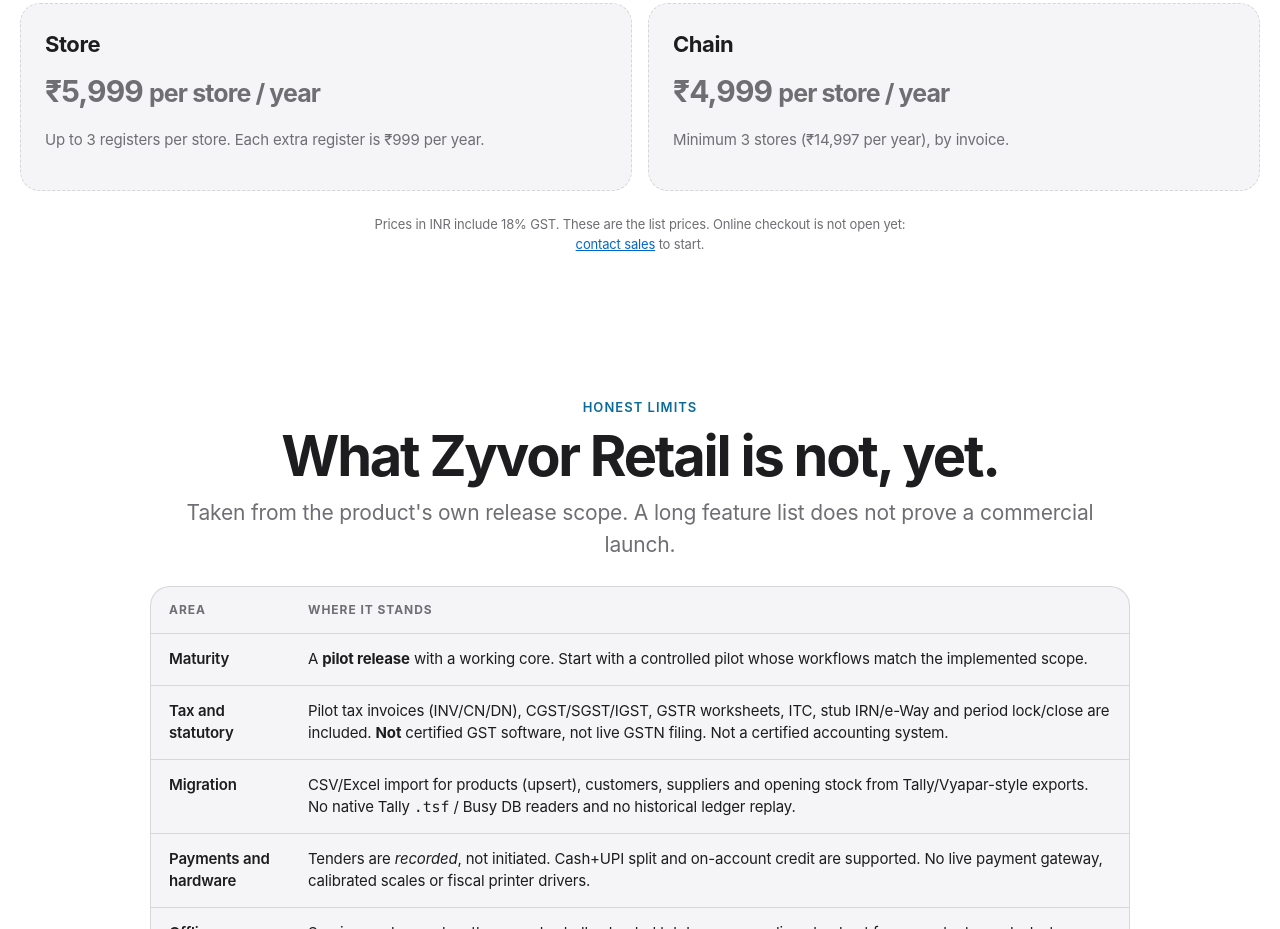
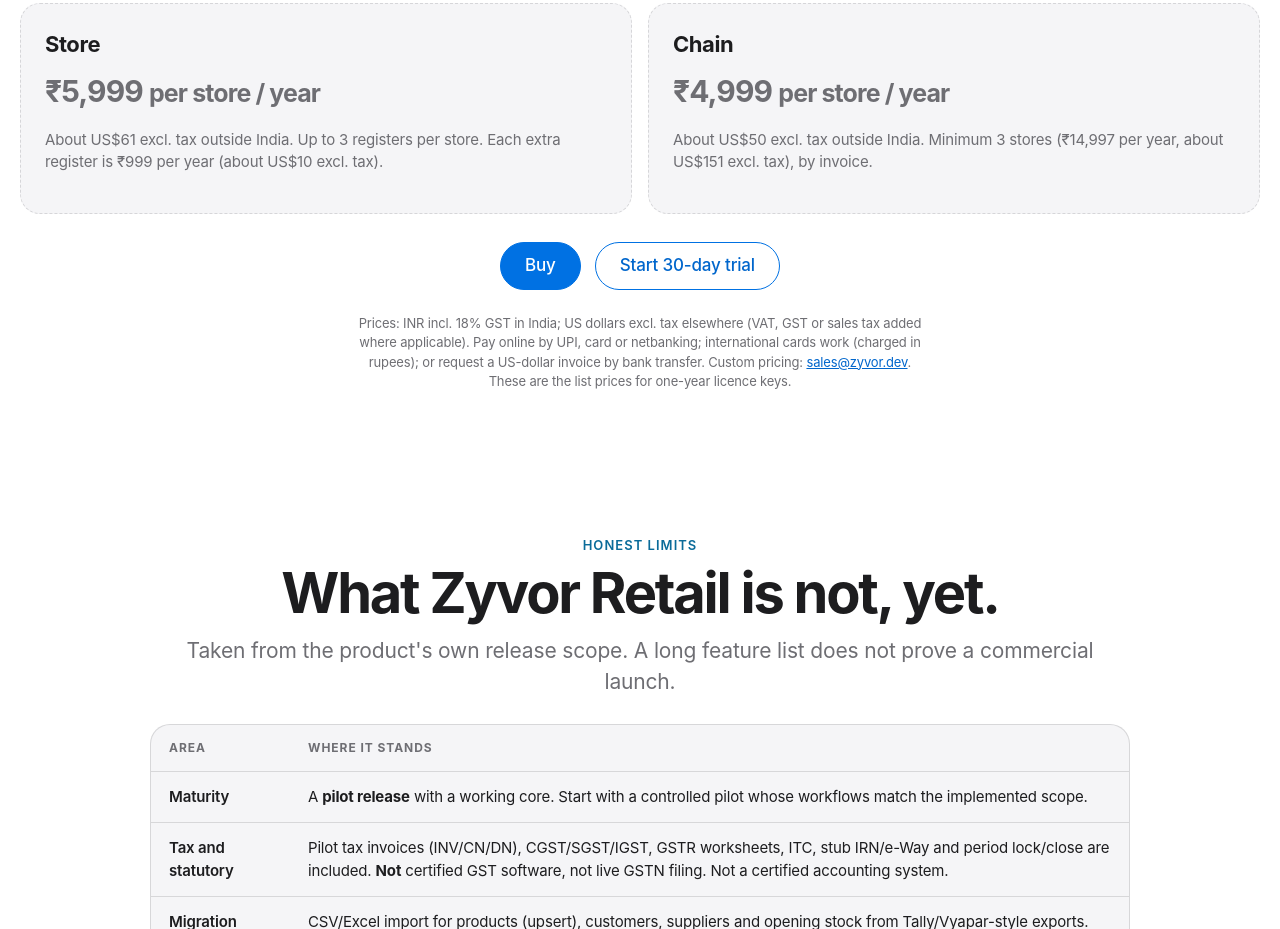
Before and after one commit to zyvorai/zyvor-retail-site, a plain HTML site: page index.html in a window 1280 px wide. Shown: the part 9512-10441 px from the top of the page. Drawn offline with Linux system fonts and the light colour scheme.

Commit message:
Worldwide prices: INR incl. GST in India, US dollars excl. tax elsewhere
Co-Authored-By: Claude Sonnet 5.5 <noreply@anthropic.com>

```diff
--- a/index.html
+++ b/index.html
@@ -21,7 +21,7 @@
 <meta name="twitter:title" content="Zyvor Retail · Every store. Every detail. One place.">
 <meta name="twitter:description" content="POS, stock, purchasing, pickup storefront and bookkeeping for multi-store retail.">
 <meta name="twitter:image" content="https://zyvorai.github.io/zyvor-retail-site/assets/og.png">
-<script type="application/ld+json">{"@context":"https://schema.org","@type":"SoftwareApplication","name":"Zyvor Retail","applicationCategory":"BusinessApplication","operatingSystem":"macOS, Windows, Linux, containers, Kubernetes","description":"Retail application for a company with several stores: point of sale, batch and expiry stock ledger, purchasing, customers, loyalty, pickup storefront and double-entry bookkeeping.","publisher":{"@type":"Organization","name":"Zyvor AI Labs"},"url":"https://zyvorai.github.io/zyvor-retail-site/"}</script>
+<script type="application/ld+json">{"@context":"https://schema.org","@type":"SoftwareApplication","name":"Zyvor Retail","applicationCategory":"BusinessApplication","operatingSystem":"macOS, Windows, Linux, containers, Kubernetes","description":"Retail application for a company with several stores: point of sale, batch and expiry stock ledger, purchasing, customers, loyalty, pickup storefront and double-entry bookkeeping.","publisher":{"@type":"Organization","name":"Zyvor AI Labs"},"url":"https://zyvorai.github.io/zyvor-retail-site/","offers":[{"@type":"Offer","name":"Store licence, per store per year (India, incl. 18% GST)","price":"5999","priceCurrency":"INR","url":"https://zyvor.dev/buy"},{"@type":"Offer","name":"Store licence, per store per year (outside India, excl. tax)","price":"61","priceCurrency":"USD","url":"https://zyvor.dev/buy"}]}</script>
 <script src="theme.js"></script>
 <link rel="stylesheet" href="site.css">
 </head>
@@ -188,10 +188,11 @@
 <section id="pricing">
   <div class="center"><p class="kicker">Trial and pricing</p><h2>30 days free, then a licence key.</h2><p class="sub">Zyvor Retail uses the same licence model as our Mac apps. Ask <a href="mailto:sales@zyvor.dev?subject=Zyvor%20Retail%20trial%20key">sales@zyvor.dev</a> for a free 30-day trial key and paste it under <b>Enter licence key</b> in the app (Zyvor Retail 0.32.0 and later). A paid licence is a one-year key. Enforcement is soft: with no key, an expired trial or an expired licence every feature keeps working and no data is touched; the app only shows a notice.</p></div>
   <div class="tiers two">
-    <div class="tier"><h3>Store</h3><p class="price">&#8377;5,999 <small>per store / year</small></p><p>Up to 3 registers per store. Each extra register is &#8377;999 per year.</p></div>
-    <div class="tier"><h3>Chain</h3><p class="price">&#8377;4,999 <small>per store / year</small></p><p>Minimum 3 stores (&#8377;14,997 per year), by invoice.</p></div>
+    <div class="tier"><h3>Store</h3><p class="price">&#8377;5,999 <small>per store / year</small></p><p>About US$61 excl. tax outside India. Up to 3 registers per store. Each extra register is &#8377;999 per year (about US$10 excl. tax).</p></div>
+    <div class="tier"><h3>Chain</h3><p class="price">&#8377;4,999 <small>per store / year</small></p><p>About US$50 excl. tax outside India. Minimum 3 stores (&#8377;14,997 per year, about US$151 excl. tax), by invoice.</p></div>
   </div>
-  <p class="small center">Prices in INR include 18% GST. These are the list prices. Online checkout is not open yet: <a href="mailto:sales@zyvor.dev?subject=Zyvor%20Retail%20licence">contact sales</a> to start.</p>
+  <div class="cta"><a class="btn primary" href="https://zyvor.dev/buy">Buy</a><a class="btn" href="mailto:sales@zyvor.dev?subject=Zyvor%20Retail%20trial%20key">Start 30-day trial</a></div>
+  <p class="small center">Prices: INR incl. 18% GST in India; US dollars excl. tax elsewhere (VAT, GST or sales tax added where applicable). Pay online by UPI, card or netbanking; international cards work (charged in rupees); or request a US-dollar invoice by bank transfer. Custom pricing: <a href="mailto:sales@zyvor.dev?subject=Zyvor%20Retail%20licence">sales@zyvor.dev</a>. These are the list prices for one-year licence keys.</p>
 </section>
 
 <section id="honest">
```
Also changed, not shown: 1 other file.
